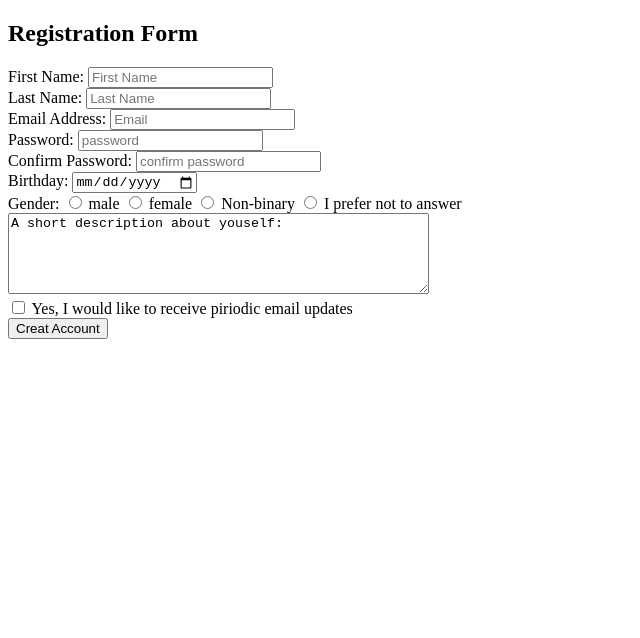
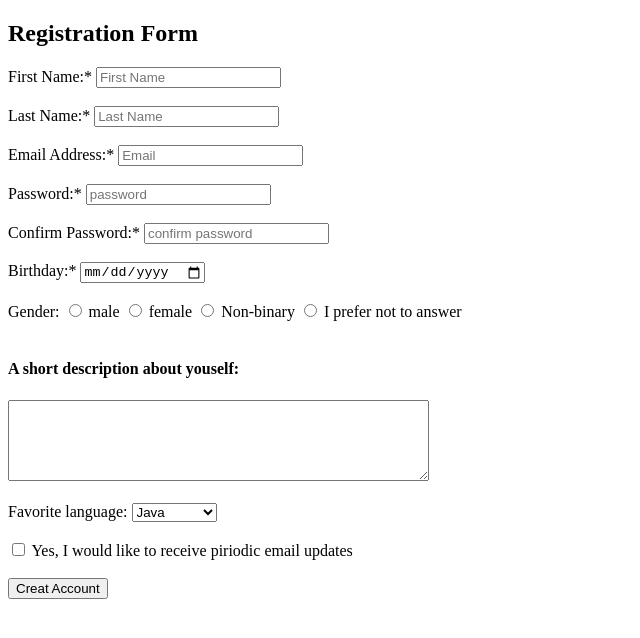
Before and after one commit to raghadnayesh/Web_course, a plain HTML site: page Form.html in a window 1280 px wide. Shown: the whole page, without its empty margins (0-640 px from the left). Drawn offline with Linux system fonts and the light colour scheme.

Commit message:
Seconed commit

```diff
--- a/Form.html
+++ b/Form.html
@@ -1,55 +1,78 @@
 <!DOCTYPE html>
 <html lang="en">
+
 <head>
     <meta charset="UTF-8">
     <meta name="viewport" content="width=device-width, initial-scale=1.0">
     <title>Document</title>
 </head>
+
 <body>
     <form action="">
         <h2>Registration Form</h2>
         <div>
-            <label for="First_Name" id="First_Name" >First Name:</label>
+            <label for="First_Name" id="First_Name">First Name:* </label>
             <input type="text" placeholder="First Name" required>
         </div>
+        <br>
         <div>
-            <label for="Last_Name" id="Last_Name">Last Name:</label>
+            <label for="Last_Name" id="Last_Name">Last Name:* </label>
             <input type="text" placeholder="Last Name" required>
         </div>
+        <br>
         <div>
-            <label for="email" id="email">Email Address:</label>
-            <input type="email" placeholder="Email"required>
+            <label for="email" id="email">Email Address:* </label>
+            <input type="email" placeholder="Email" required>
         </div>
+        <br>
         <div>
-            <label for="password" id="password">Password:</label>
+            <label for="password" id="password">Password:* </label>
             <input type="password" placeholder="password" required>
         </div>
+        <br>
         <div>
-            <label for="confirm password" id="confirm password">Confirm Password:</label>
+            <label for="confirm password" id="confirm password">Confirm Password:* </label>
             <input type="password" placeholder="confirm password" required>
         </div>
+        <br>
         <div>
-            <label for="birthday" id="birthday">Birthday:</label>
+            <label for="birthday" id="birthday">Birthday:* </label>
             <input type="date" placeholder="birthday" required>
         </div>
+        <br>
         <div>
             <label for="gender identify" id="gender_identify">Gender:</label>
             <input type="radio" name="gender" id="male">
-            <label for="male" >male</label>
+            <label for="male">male</label>
             <input type="radio" name="gender" id="female">
-            <label for="female" >female</label>
+            <label for="female">female</label>
             <input type="radio" name="gender" id="not">
-            <label for="not" >Non-binary</label>
+            <label for="not">Non-binary</label>
             <input type="radio" name="gender" id="not answer">
-            <label for="not answer" >I prefer not to answer</label>
+            <label for="not answer">I prefer not to answer</label>
         </div>
+        <br>
         <div>
-            <textarea name="comment" id="comment" cols="50" rows="5">A short description about youself: </textarea required
+            <h4>A short description about youself: </h4>
+            <textarea name="comment" id="comment" cols="50" rows="5"></textarea required>
         </div>
+        <br>
         <div>
-            <input type="checkbox" name="approve" id="approve"required>
-            <label for="approve"  >Yes, I would like to receive piriodic email updates</label>
+            <label for="fav-lang">Favorite language:</label>
+            <select id="fav-lang" name="favorite_language">
+            <option value="java" selected>Java</option>
+            <option value="python">Python</option>
+            <option value="c++">C++</option>
+            <option value="javascript">JavaScript</option>
+            </select>
         </div>
+        <br>
+        <div>
+            <input type="checkbox" name="approve" id="approve">
+            <label for="approve">Yes, I would like to receive piriodic email updates</label>
+        </div>
+        <br>
+        <div class="raghad"></div>
         <button>Creat Account</button>
     </form>
 
```
